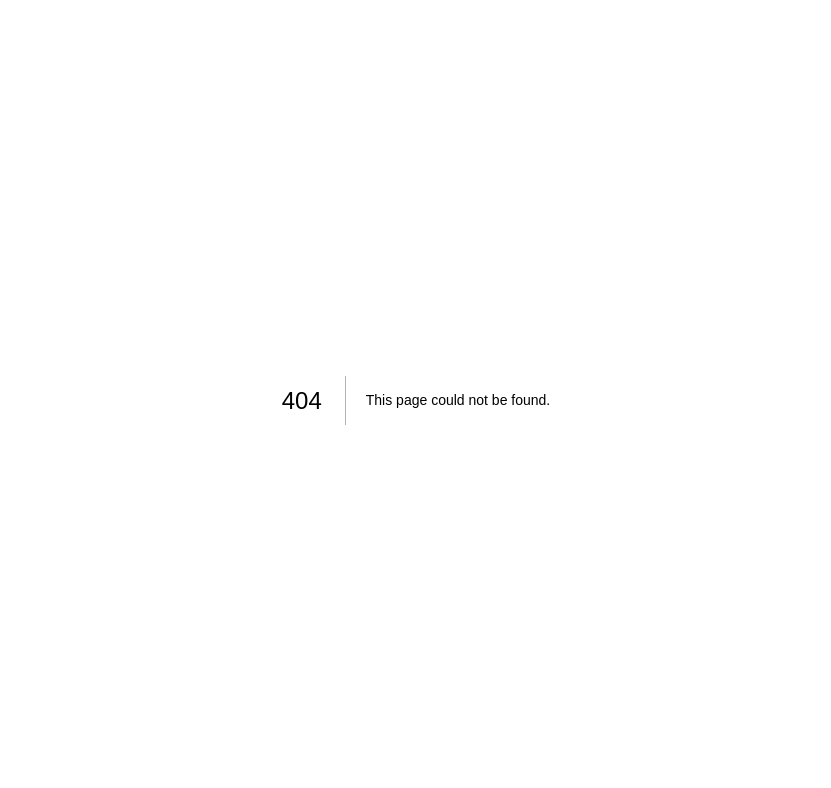
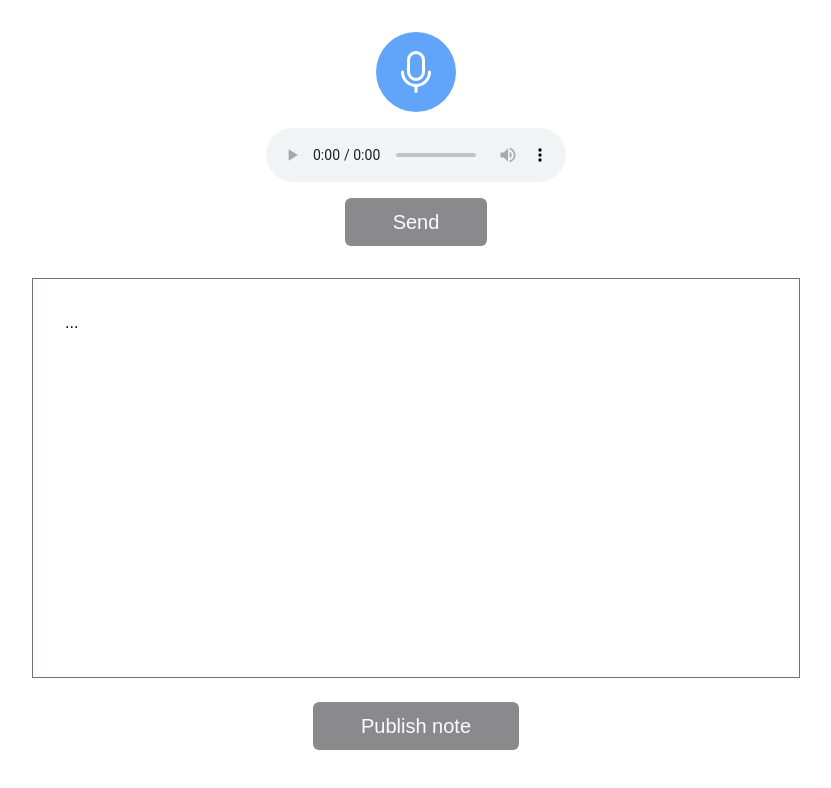
Before and after one commit to P4-Games/FinGuru-UI-UX-VoiceToPost, a Next.js app: page /note-record in a window 1280 px wide. Before the commit this address had no page. Shown: the top 788 px of the page, without its empty margins (224-1055 px from the left). Built offline with nearby package versions, Linux system fonts and the light colour scheme; a web font is replaced by a local one.

Commit message:
add NoteRecord page

```diff
--- a/app/layout.tsx
+++ b/app/layout.tsx
@@ -16,7 +16,7 @@ export default function RootLayout({
 }) {
   return (
     <html lang="en">
-      <body className={inter.className}>{children}</body>
+      <body className={`${inter.className} min-h-screen flex flex-col items-center justify-between`}>{children}</body>
     </html>
   )
 }
--- /dev/null
+++ b/app/note-record/page.tsx
@@ -0,0 +1,15 @@
+"use client";
+import React, { useState } from "react";
+import AudioRecorder from "@/components/AudioRecorder";
+import NoteSection from "@/components/NoteSection";
+
+export default function NoteRecord() {
+  const [note, setNote] = useState("");
+
+  return (
+    <main className="w-full h-full flex flex-col items-center">
+      <AudioRecorder callBack={setNote} />
+      <NoteSection note={note} />
+    </main>
+  );
+}
```
